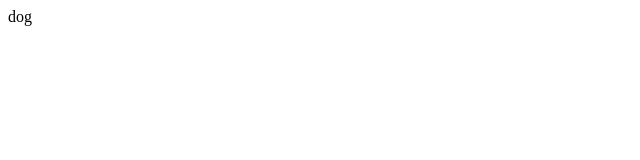
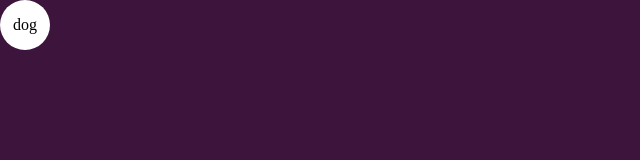
Before and after one commit to Taii-soy/Test, a plain HTML site: page index.html in a window 1280 px wide. Shown: the whole page, without its empty margins (0-640 px from the left). Drawn offline with Linux system fonts and the light colour scheme.

Commit message:
Update index.html

```diff
--- a/index.html
+++ b/index.html
@@ -1,3 +1,4 @@
 <div id="trailer">
+  <link rel="stylesheet" href=style.css>
   <p>dog</p>
 </div>
```
